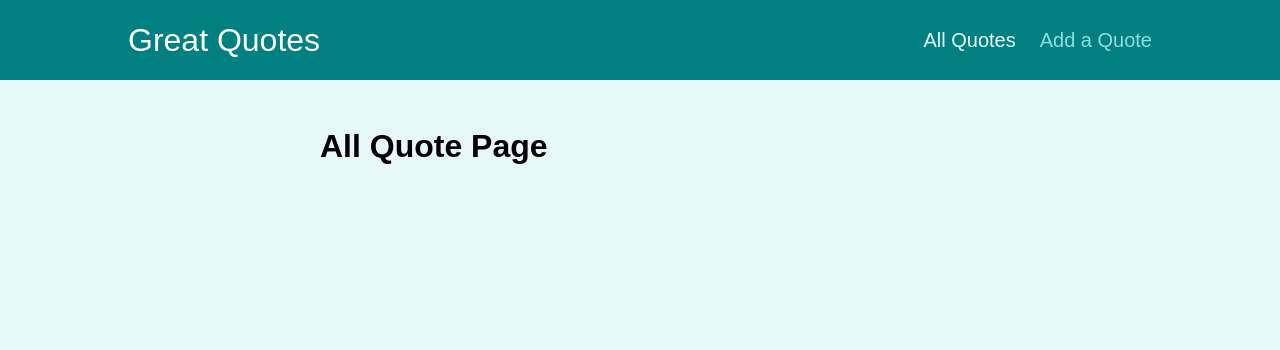
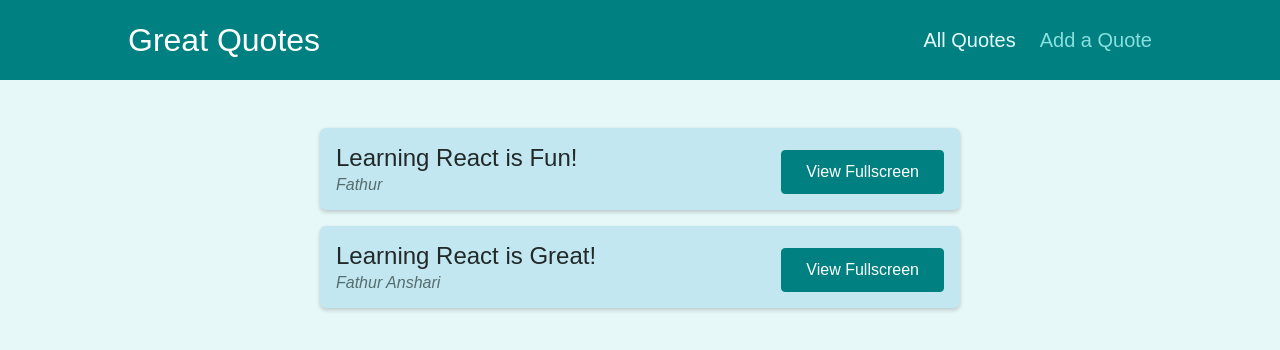
Before and after one commit to FathurAnshari/single-page-application, a React (Create React App) app: page /quotes in a window 1280 px wide. Shown: the top 350 px of the page. Built offline with nearby package versions, Linux system fonts and the light colour scheme.

Commit message:
outtting data to Detail page

```diff
--- a/src/App.js
+++ b/src/App.js
@@ -1,6 +1,7 @@
 import { Route, Switch, Redirect } from "react-router-dom";
+
 import Layout from "./components/layout/Layout";
-import AllQuote from "./pages/AllQuotes";
+import AllQuotes from "./pages/AllQuotes";
 import NewQuote from "./pages/NewQuote";
 import QuoteDetail from "./pages/QuoteDetail";
 
@@ -12,7 +13,7 @@ function App() {
           <Redirect to="/quotes" />
         </Route>
         <Route path="/quotes" exact>
-          <AllQuote />
+          <AllQuotes />
         </Route>
         <Route path="/quotes/:quoteId">
           <QuoteDetail />
--- a/src/components/quotes/QuoteForm.js
+++ b/src/components/quotes/QuoteForm.js
@@ -1,7 +1,7 @@
 import { useRef } from "react";
 
-import Card from "../ui/Card";
-import LoadingSpinner from "../ui/LoadingSpinner";
+import Card from "../UI/Card";
+import LoadingSpinner from "../UI/LoadingSpinner";
 import classes from "./QuoteForm.module.css";
 
 const QuoteForm = (props) => {
--- a/src/components/quotes/QuoteItem.js
+++ b/src/components/quotes/QuoteItem.js
@@ -1,3 +1,5 @@
+import { Link } from "react-router-dom";
+
 import classes from "./QuoteItem.module.css";
 
 const QuoteItem = (props) => {
@@ -9,7 +11,9 @@ const QuoteItem = (props) => {
         </blockquote>
         <figcaption>{props.author}</figcaption>
       </figure>
-      <a className="btn">View Fullscreen</a>
+      <Link to={`/quotes/${props.id}`} className="btn">
+        View Fullscreen
+      </Link>
     </li>
   );
 };
--- a/src/pages/AllQuotes.js
+++ b/src/pages/AllQuotes.js
@@ -1,5 +1,12 @@
-const AllQuote = () => {
-  return <h1>All Quote Page</h1>;
+import QuoteList from "../components/quotes/QuoteList";
+
+const DUMMY_QUOTES = [
+  { id: "q1", author: "Fathur", text: "Learning React is Fun!" },
+  { id: "q2", author: "Fathur Anshari", text: "Learning React is Great!" },
+];
+
+const AllQuotes = () => {
+  return <QuoteList quotes={DUMMY_QUOTES} />;
 };
 
-export default AllQuote;
+export default AllQuotes;
--- a/src/pages/NewQuote.js
+++ b/src/pages/NewQuote.js
@@ -1,5 +1,11 @@
+import QuoteForm from "../components/quotes/QuoteForm";
+
 const NewQuote = () => {
-  return <h1>New Quote Page</h1>;
+  const addQuoteHandler = (quoteData) => {
+    console.log(quoteData);
+  };
+
+  return <QuoteForm onAddQuote={addQuoteHandler} />;
 };
 
 export default NewQuote;
--- a/src/pages/QuoteDetail.js
+++ b/src/pages/QuoteDetail.js
@@ -2,13 +2,25 @@ import { Fragment } from "react";
 import { useParams, Route } from "react-router-dom";
 
 import Comments from "../components/comments/Comments";
+import HighlightedQuote from "../components/quotes/HighlightedQuote";
+
+const DUMMY_QUOTES = [
+  { id: "q1", author: "Fathur", text: "Learning React is Fun!" },
+  { id: "q2", author: "Fathur Anshari", text: "Learning React is Great!" },
+];
 
 const QuoteDetail = () => {
   const params = useParams();
+
+  const quote = DUMMY_QUOTES.find((quote) => quote.id === params.quoteId);
+
+  if (!quote) {
+    return <p>No quote found </p>;
+  }
+
   return (
     <Fragment>
-      <h1>Quote Detail Page</h1>
-      <p>{params.quoteId}</p>
+      <HighlightedQuote text={quote.text} author={quote.author} />
       <Route path={`/quotes/${params.quoteId}/comments`}>
         <Comments />
       </Route>
```
